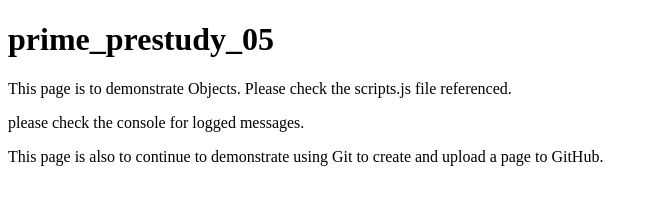
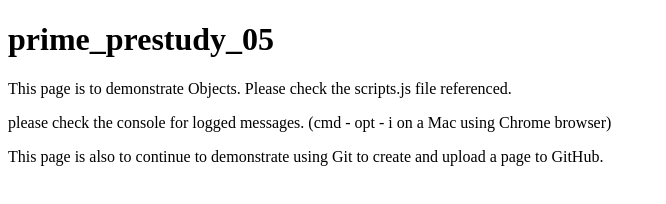
Before and after one commit to billkremer/prime_prestudy_05, a plain HTML site: page index.html in a window 1280 px wide. Shown: the whole page, without its empty margins (0-666 px from the left). Drawn offline with Linux system fonts and the light colour scheme.

Commit message:
updated index.html with more instruction

```diff
--- a/index.html
+++ b/index.html
@@ -10,7 +10,7 @@
 <h1>prime_prestudy_05</h1>
 <p>This page is to demonstrate Objects. Please check the scripts.js file referenced.</p>
 
-<p>please check the console for logged messages.</p>
+<p>please check the console for logged messages. (cmd - opt - i on a Mac using Chrome browser)</p>
 
 <p>This page is also to continue to demonstrate using Git to create and upload a page to GitHub.</p>
 </body>
```
